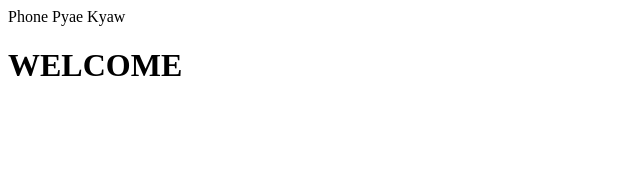
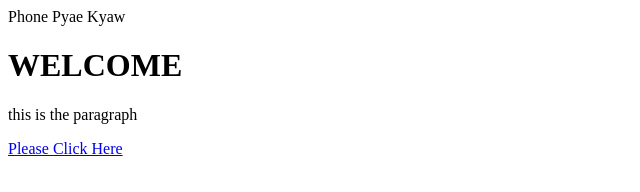
Before and after one commit to Phone359/Phone359.github.io, a plain HTML site: page index.html in a window 1280 px wide. Shown: the whole page, without its empty margins (0-640 px from the left). Drawn offline with Linux system fonts and the light colour scheme.

Commit message:
add html elements

```diff
--- a/index.html
+++ b/index.html
@@ -3,4 +3,8 @@
     <h1>
         WELCOME
     </h1>
+    <p>
+        this is the paragraph
+    </p>
+    <a href="https://www.google.com">Please Click Here</a>
 </html>
```
